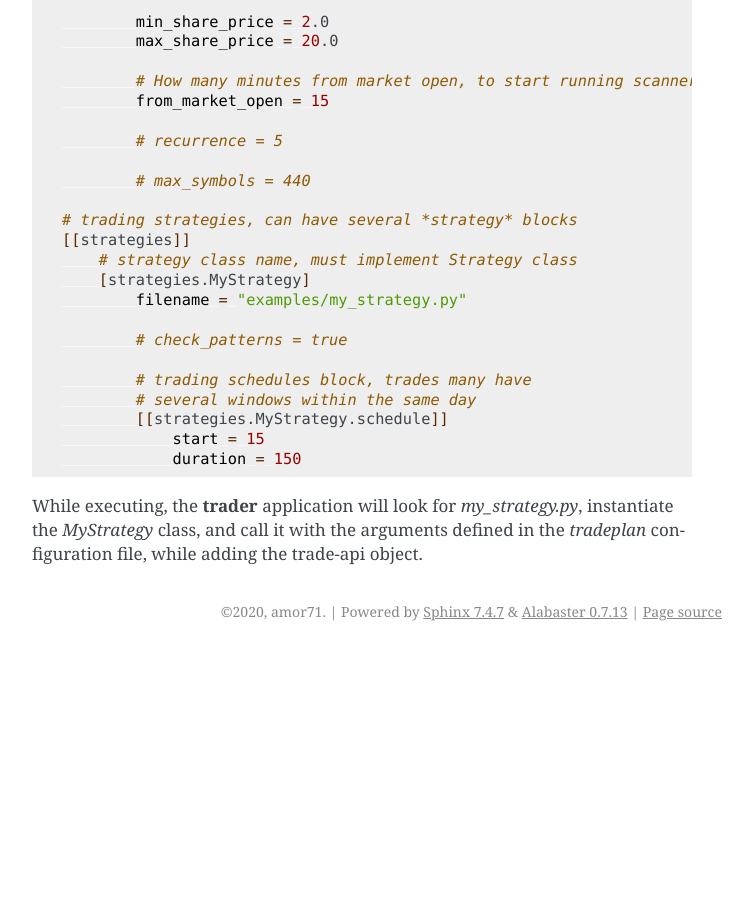
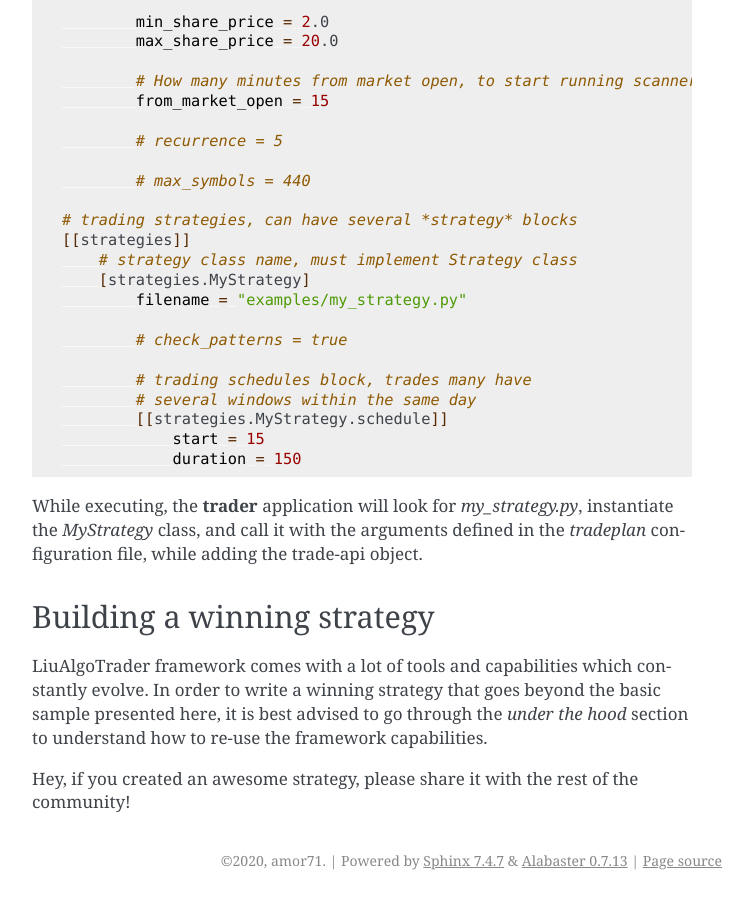
Before and after one commit to amor71/LiuAlgoTrader, a Sphinx documentation site: the page built from docs/source/Strategies.rst, in a window 1280 px wide and 900 px high, scrolled down 5711 px. Shown: the whole window, without its empty margins (388-1141 px from the left). Built offline with Sphinx 7.4.7, drawn with Linux system fonts in a browser that asks for light colours; before the commit the page ends 6362 px from its top, so only the background shows below that; some of the changed text lies outside the part shown.

Commit message:
improving project readme, and small documentation improvements

```diff
--- a/docs/source/Strategies.rst
+++ b/docs/source/Strategies.rst
@@ -326,3 +326,18 @@ Configuring the custom strategy in the *tradeplan* TOML file is as easy:
 While executing, the **trader** application will look for *my_strategy.py*,
 instantiate the `MyStrategy` class, and call it with the arguments defined
 in the `tradeplan` configuration file, while adding the trade-api object.
+
+
+Building a winning strategy
+---------------------------
+
+LiuAlgoTrader framework comes with a lot of tools
+and capabilities which constantly evolve.
+In order to write a winning strategy that
+goes beyond the basic sample presented here,
+it is best advised to go through the `under the hood`
+section to understand how to re-use the framework
+capabilities.
+
+Hey, if you created an awesome strategy,
+please share it with the rest of the community!
--- a/docs/source/Under-the-hood.rst
+++ b/docs/source/Under-the-hood.rst
@@ -11,6 +11,12 @@ the on-going development of LiuAlgoTrader.
 
 Understanding the multiprocessing approach
 ------------------------------------------
+
+Understanding the project structure
+-----------------------------------
+
+
+
 
 Understanding the Data Model
 ----------------------------
```
Also changed, not shown: README.md (+25 -0 lines).
